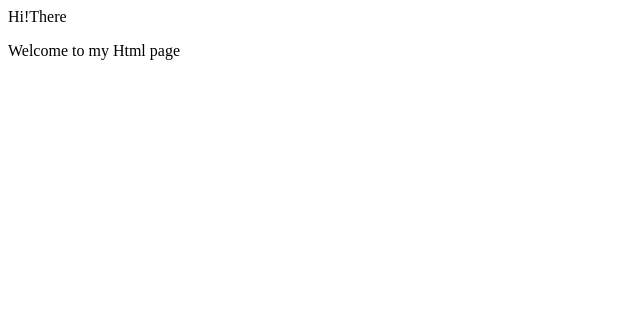
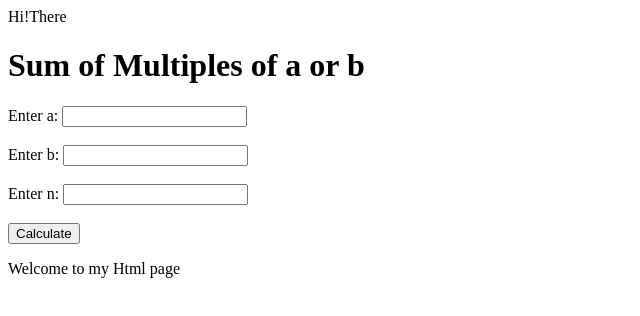
Before and after one commit to Tejaswee-20066075/B9IS123, a plain HTML site: page index.html in a window 1280 px wide. Shown: the whole page, without its empty margins (0-640 px from the left). Drawn offline with Linux system fonts and the light colour scheme.

Commit message:
exercise 3

```diff
--- a/index.html
+++ b/index.html
@@ -7,6 +7,49 @@
 <BODY>
     <p>Hi!There</p>
 
+    <script>
+
+    // Function to calculate the sum of multiples of a or b up to n
+    function calculateSum() {
+      // Get the values of a, b, and n from the input fields
+      const a = parseInt(document.getElementById("a").value);
+      const b = parseInt(document.getElementById("b").value);
+      const n = parseInt(document.getElementById("n").value);
+
+      // Check if the inputs are valid
+      if (isNaN(a) || isNaN(b) || isNaN(n) || a <= 0 || b <= 0 || n <= 0) {
+        alert("Please enter valid positive integers for a, b, and n.");
+        return;
+      }
+
+      let sum = 0;
+
+      // Loop through all numbers from 1 to n
+      for (let i = 1; i <= n; i++) {
+        // If i is a multiple of a or b, add it to the sum
+        if (i % a === 0 || i % b === 0) {
+          sum += i;
+        }
+      }
+
+      // Alert the user with the result
+      alert("The sum of all multiples of " + a + " or " + b + " up to " + n + " is: " + sum);
+    }
+  </script>
+</head>
+<body>
+  <h1>Sum of Multiples of a or b</h1>
+
+  <label for="a">Enter a: </label>
+  <input type="number" id="a" name="a"><br><br>
+
+  <label for="b">Enter b: </label>
+  <input type="number" id="b" name="b"><br><br>
+
+  <label for="n">Enter n: </label>
+  <input type="number" id="n" name="n"><br><br>
+
+  <button onclick="calculateSum()">Calculate</button>
 
     <p>Welcome to my Html page</p>
 </BODY></HTML:5>
```
